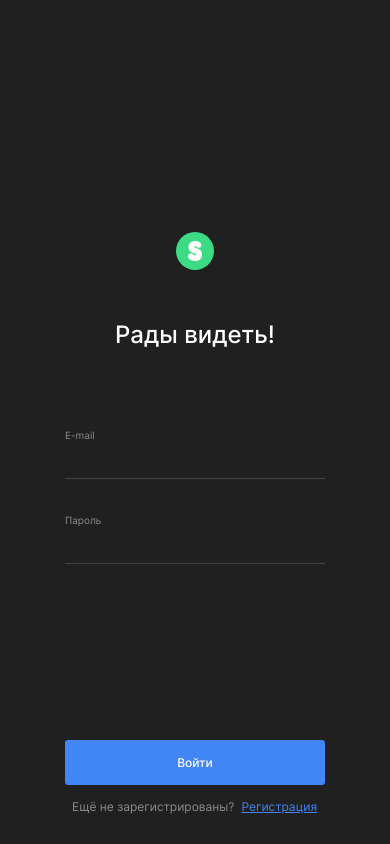
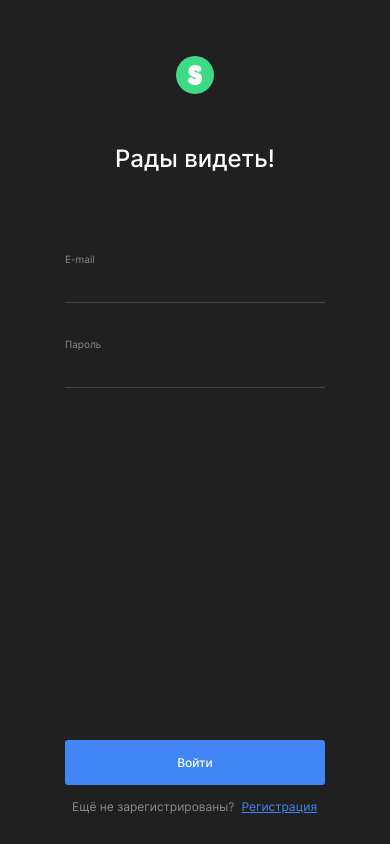
Before and after one commit to the69nemo/movies-explorer-frontend, a React (Create React App) app: page /signin in a window 390 px wide. Built offline with nearby package versions, Linux system fonts and the light colour scheme; the HTML template or start-up script is replaced by a standard one.

Commit message:
fix after 1st review

```diff
--- a/src/components/Login/Login.css
+++ b/src/components/Login/Login.css
@@ -137,7 +137,7 @@
 
 @media screen and (max-width: 450px) {
   .login__container {
-    margin-top: 232px;
+    margin-top: 56px;
     max-width: 260px;
   }
 
```
